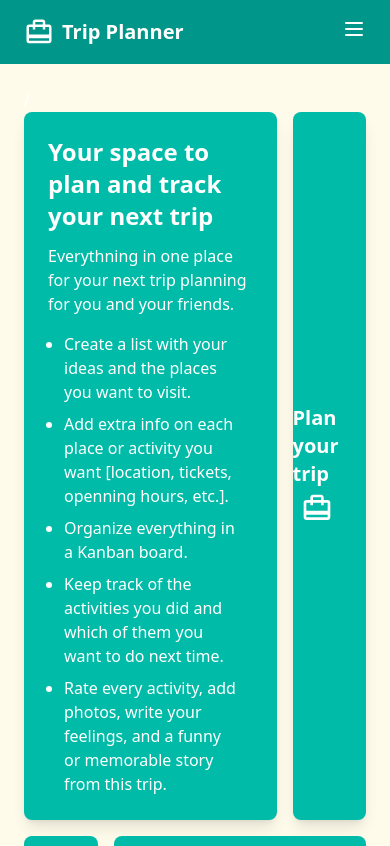
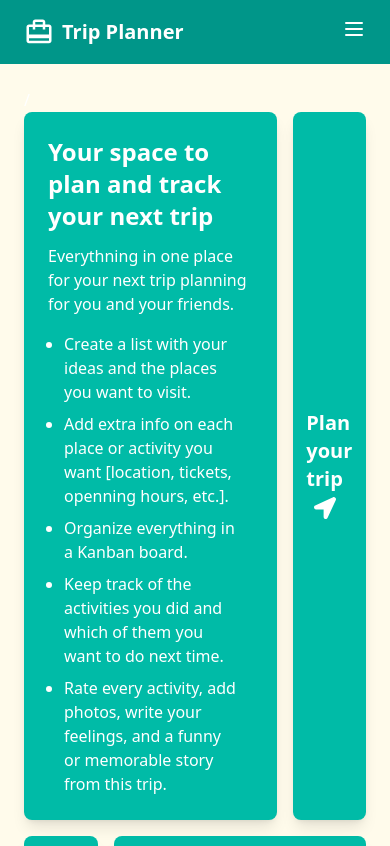
Before and after one commit to EleniCharitou/planner-fe, a React (Vite) app: page / in a window 390 px wide. Shown: the top 846 px of the page. Built offline with nearby package versions, Linux system fonts and the light colour scheme; no server answers.

Commit message:
Plan your trip-Animation | Error page | Remove-Add blog option

```diff
--- a/src/App.tsx
+++ b/src/App.tsx
@@ -48,10 +48,10 @@ const App = () => {
         <Route path="/program" element={<Trip />} />
         <Route path="/memories" element={<Memories />} />
         <Route path="/during" element={<During />} />
-        <Route
+        {/* <Route
           path="/add-blog"
           element={<AddBlogPage createBlog={createBlog} />}
-        />
+        /> */}
         <Route path="/blogs/:slug" element={<DetailPage />} />
         <Route
           path="/blogs/edit/:slug"
--- a/src/new_pages/Homepage.tsx
+++ b/src/new_pages/Homepage.tsx
@@ -1,11 +1,19 @@
-import React from "react";
-import { MapPin, Calendar, BookOpen, Video } from "lucide-react";
-import { FaArrowRight } from "react-icons/fa";
-import { MdCardTravel, MdOutlineModeOfTravel } from "react-icons/md";
+import { FaLocationArrow } from "react-icons/fa";
 import BlogContainer from "../components/homepage/BlogContainer";
-import { Outlet } from "react-router-dom";
+import { Outlet, useNavigate } from "react-router-dom";
+import { useState } from "react";
 
 function Homepage() {
+  const [isClicked, setIsClicked] = useState(false);
+  const navigate = useNavigate();
+
+  const handlePlanTripClick = () => {
+    setIsClicked(true);
+    setTimeout(() => {
+      navigate("/program");
+    }, 500);
+  };
+
   return (
     <div className="min-h-screen bg-amber-50 p-6">
       <div className="max-w-6xl mx-auto">
@@ -43,15 +51,29 @@ function Homepage() {
             </div>
           </div>
 
-          {/* Second rectangle: 2 columns, 1 row */}
+          {/* Second rectangle: 1 column, 1 row */}
           <button
-            className="col-span-1 row-span-1/2 bg-teal-500 rounded-lg shadow-lg flex items-center justify-center
-                        hover:bg-teal-800 hover:cursor-pointer"
+            onClick={handlePlanTripClick}
+            className="col-span-1 row-span-1 bg-teal-500 rounded-lg shadow-lg flex items-center justify-center
+                        hover:bg-teal-800 hover:cursor-pointer relative overflow-visible transition-all
+                        duration-300 ease-in-out transform hover:scale-105 hover:shadow-xl hover:shadow-teal-500/50 group"
           >
-            <div className="text-white text-left">
-              <h2 className="text-xl font-semibold">
+            <div
+              className="absolute inset-0 bg-gradient-to-b from-yellow-100  via-teal-500  to-teal-800
+                            opacity-0 group-hover:opacity-100 transition-opacity duration-300 rounded-lg"
+            ></div>
+            <div className="text-white text-left relative z-10">
+              <h2 className="text-xl font-semibold p-4">
                 Plan your trip
-                <MdCardTravel className="inline-flex pl-2" size="40px" />
+                <FaLocationArrow
+                  className={`inline-flex pl-2 transition-all duration-1000 ease-out
+                             group-hover:translate-x-7 group-hover:-translate-y-7 group-hover:rotate-10 ${
+                               isClicked
+                                 ? "rotate-[360deg] opacity-0 scale-100"
+                                 : ""
+                             }`}
+                  size="30px"
+                />
               </h2>
             </div>
           </button>
@@ -61,7 +83,7 @@ function Homepage() {
           hover:bg-gray-500 hover:cursor-not-allowed"
           >
             <div className="text-white text-center">
-              <h2 className="text-2xl font-semibold m-2 p-8">
+              <h2 className="text-2xl font-semibold m-2 p-4">
                 Generate your memory video
               </h2>
             </div>
--- a/src/new_pages/NewMainLayout.tsx
+++ b/src/new_pages/NewMainLayout.tsx
@@ -1,11 +1,10 @@
 import { Link, Outlet } from "react-router-dom";
-import Homepage from "./Homepage";
 import { MdCardTravel, MdOutlineModeOfTravel } from "react-icons/md";
 import { BookOpen, Calendar, Video } from "lucide-react";
 
 function NewMainLayout() {
   return (
-    <div className="min-h-screen bg-amber-50">
+    <div className="min-h-screen">
       {/* Navbar */}
       <nav className="bg-teal-600 shadow-lg">
         <div className="max-w-6xl mx-auto px-6">
@@ -23,14 +22,14 @@ function NewMainLayout() {
             <div className="hidden md:flex space-x-8">
               <Link
                 to="/"
-                className="text-white hover:text-amber-200 transition-colors duration-200 flex items-center space-x-1"
+                className="text-bold text-lg text-white hover:text-teal-800 transition-colors duration-200 flex items-center space-x-1"
               >
                 <span>Home</span>
               </Link>
 
               <Link
                 to="/program"
-                className="text-white hover:text-amber-200 transition-colors duration-200 flex items-center space-x-1"
+                className="text-bold text-lg text-white hover:text-teal-800 transition-colors duration-200 flex items-center space-x-1"
               >
                 <MdOutlineModeOfTravel size="18px" />
                 <span>Plan Trip</span>
@@ -38,30 +37,30 @@ function NewMainLayout() {
 
               <Link
                 to="/memories"
-                className="text-white hover:text-amber-200 transition-colors duration-200 flex items-center space-x-1"
+                className="text-bold text-lg text-white hover:text-teal-800 transition-colors duration-200 flex items-center space-x-1"
               >
                 <Calendar size="18px" />
-                <span>Memories</span>
+                <span>During Trip</span>
               </Link>
 
               <Link
                 to="/during"
-                className="text-white hover:text-amber-200 transition-colors duration-200 flex items-center space-x-1"
+                className="text-bold text-lg text-white hover:text-teal-800 transition-colors duration-200 flex items-center space-x-1"
               >
                 <Video size="18px" />
-                <span>During Trip</span>
+                <span>Memories</span>
               </Link>
 
-              <Link
+              {/* <Link
                 to="/add-blog"
-                className="text-white hover:text-amber-200 transition-colors duration-200 flex items-center space-x-1"
+                className="text-bold text-lg text-white hover:text-teal-800 transition-colors duration-200 flex items-center space-x-1"
               >
                 <BookOpen size="18px" />
                 <span>Add Blog</span>
-              </Link>
+              </Link> */}
             </div>
 
-            {/* Mobile menu button ((you can add mobile menu )later) */}
+            {/* Mobile menu button (later) */}
             <div className="md:hidden">
               <button className="text-white">
                 <svg
--- a/src/pages/PageNotFound.tsx
+++ b/src/pages/PageNotFound.tsx
@@ -1,22 +1,74 @@
+import { ArrowLeft, Home } from "lucide-react";
 import { Link } from "react-router-dom";
 
 const PageNotFound = () => {
   return (
-    <section className="bg-violet-950 mt-24 mb-8">
-      <div className="py-8 px-4 mx-auto max-w-screen-xl text-center lg:py-16">
-        <h1 className="mb-8 text-2xl font-extrabold tracking-tight leading-none md:text-5xl lg:text-6xl text-white">
-          Page Not Found
-        </h1>
-        <div className="flex flex-col space-y-4 sm:flex-row sm:justify-center sm:space-y-0">
+    <div className="min-h-screen bg-amber-50 flex items-center justify-center p-6">
+      <div className="max-w-lg mx-auto text-center">
+        {/* 404 Error */}
+        <div className="mb-8">
+          <h1 className="text-9xl font-bold text-teal-500 opacity-20">404</h1>
+        </div>
+
+        <div className="mb-8">
+          <h2 className="text-3xl font-bold text-gray-800 mb-4">
+            Oops! Page Not Found
+          </h2>
+          <p className="text-gray-600 text-lg mb-2">
+            The page you're looking for doesn't exist.
+          </p>
+          <p className="text-gray-500">
+            It might have been moved, deleted, or you entered the wrong URL.
+          </p>
+        </div>
+
+        {/* Action Buttons */}
+        <div className="space-y-4">
           <Link
-            to="/home"
-            className="inline-flex justify-center items-center py-3 px-5 text-base font-medium text-center text-white rounded-lg bg-blue-700 hover:bg-blue-800 focus:ring-4 focus:ring-blue-300 dark:focus:ring-blue-900"
+            to="/"
+            className="inline-flex items-center justify-center space-x-2
+                     bg-teal-500 hover:bg-teal-600 text-white font-semibold
+                     py-3 px-6 rounded-lg transition-all duration-300
+                     transform hover:scale-105 hover:shadow-lg w-full sm:w-auto"
           >
-            Back to Home
+            <Home size="20px" />
+            <span>Go to Homepage</span>
           </Link>
+
+          <div className="block sm:inline-block sm:ml-4">
+            <button
+              onClick={() => window.history.back()}
+              className="inline-flex items-center justify-center space-x-2
+                       bg-gray-500 hover:bg-gray-600 text-white font-semibold
+                       py-3 px-6 rounded-lg transition-all duration-300
+                       transform hover:scale-105 hover:shadow-lg w-full sm:w-auto"
+            >
+              <ArrowLeft size="20px" />
+              <span>Go Back</span>
+            </button>
+          </div>
+        </div>
+        {/* Additional Help */}
+        <div className="mt-8 text-sm text-gray-500">
+          <p>Need help? The navigation bar above can take you to:</p>
+          <div className="flex flex-wrap justify-center gap-2 mt-2">
+            <Link
+              to="/program"
+              className="text-teal-500 hover:text-teal-600 underline"
+            >
+              Plan Trip
+            </Link>
+            <span>•</span>
+            <Link
+              to="/memories"
+              className="text-teal-500 hover:text-teal-600 underline"
+            >
+              Memories
+            </Link>
+          </div>
         </div>
       </div>
-    </section>
+    </div>
   );
 };
 
```
